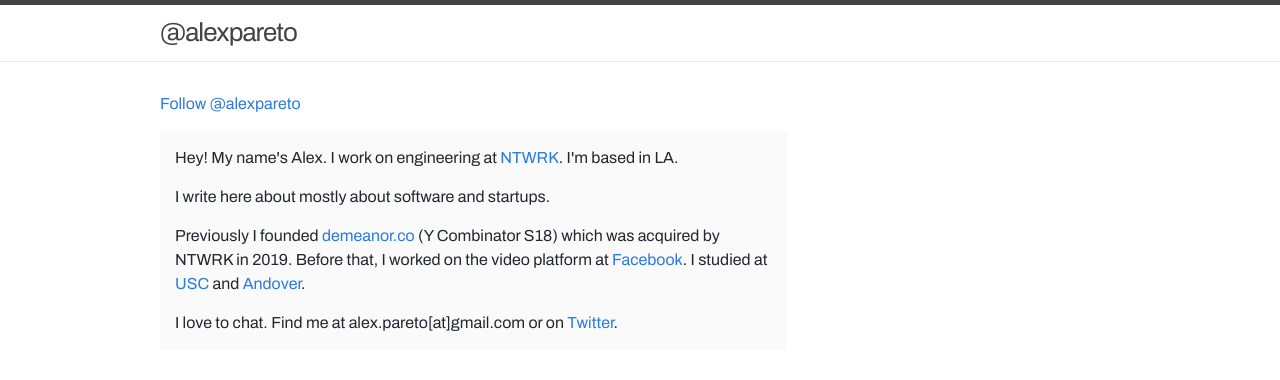
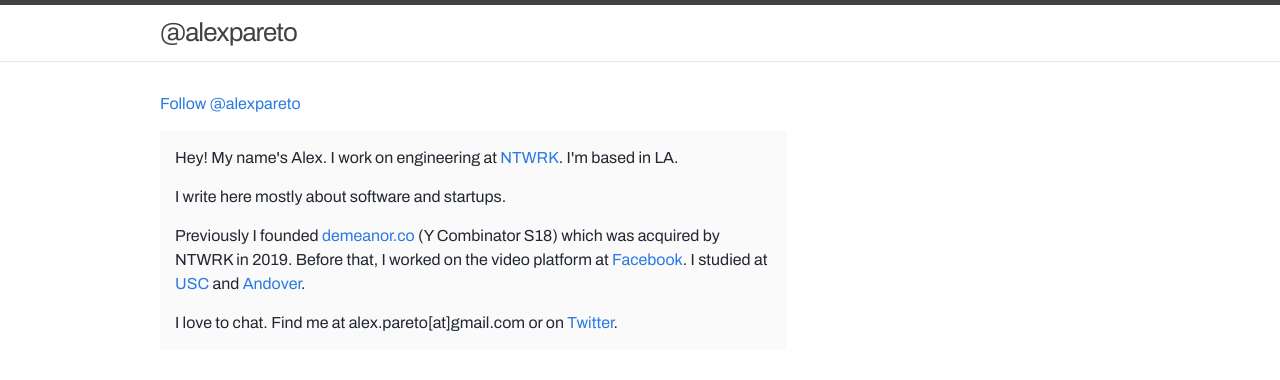
Before and after one commit to alexpareto/blog, a Jekyll site: the page built from index.markdown, in a window 1280 px wide. Shown: the top 380 px of the page. Built offline with Jekyll 4.4.1, drawn with Linux system fonts in a browser that asks for light colours; comment, search, counter and statistics services are not loaded.

Commit message:
fix typo

```diff
--- a/_config.yml
+++ b/_config.yml
@@ -18,7 +18,7 @@
 # You can create any custom variable you would like, and they will be accessible
 # in the templates via {{ site.myvariable }}.
 
-title: "@alexpareto"
+title: "Alex Pareto - @alexpareto"
 email: alex@alexpareto.com
 description: >-
   Hey! My name's Alex. I work on engineering at NTWRK. I'm based in LA.
--- a/_includes/about.html
+++ b/_includes/about.html
@@ -3,7 +3,7 @@
     Hey! My name's Alex. I work on engineering at
     <a href="https://thentwrk.com">NTWRK</a>. I'm based in LA.
   </p>
-  <p>I write here about mostly about software and startups.</p>
+  <p>I write here mostly about software and startups.</p>
   <p>
     Previously I founded
     <a href="https://demeanor.co">demeanor.co</a> (Y Combinator S18) which was
--- a/_includes/header.html
+++ b/_includes/header.html
@@ -3,7 +3,7 @@
   <div class="container">
     {%- assign default_paths = site.pages | map: "path" -%}
     {%- assign page_paths = site.header_pages | default: default_paths -%}
-    <a class="site-title" rel="author" href="{{ "/" | relative_url }}">{{ site.title | escape }}</a>
+    <a class="site-title" rel="author" href="{{ "/" | relative_url }}">@alexpareto</a>
 
     {%- if page_paths -%}
       <nav class="site-nav">
```
